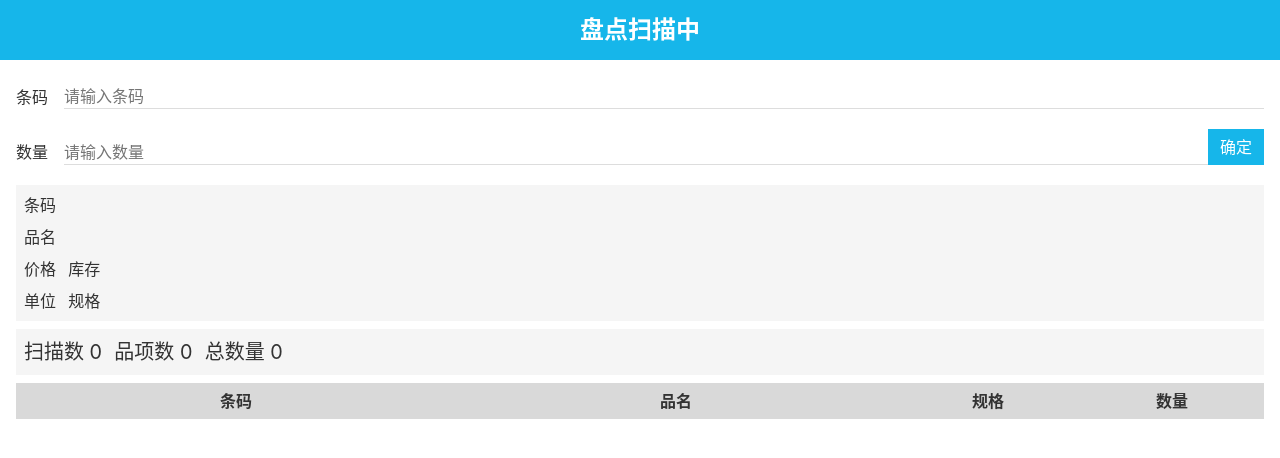
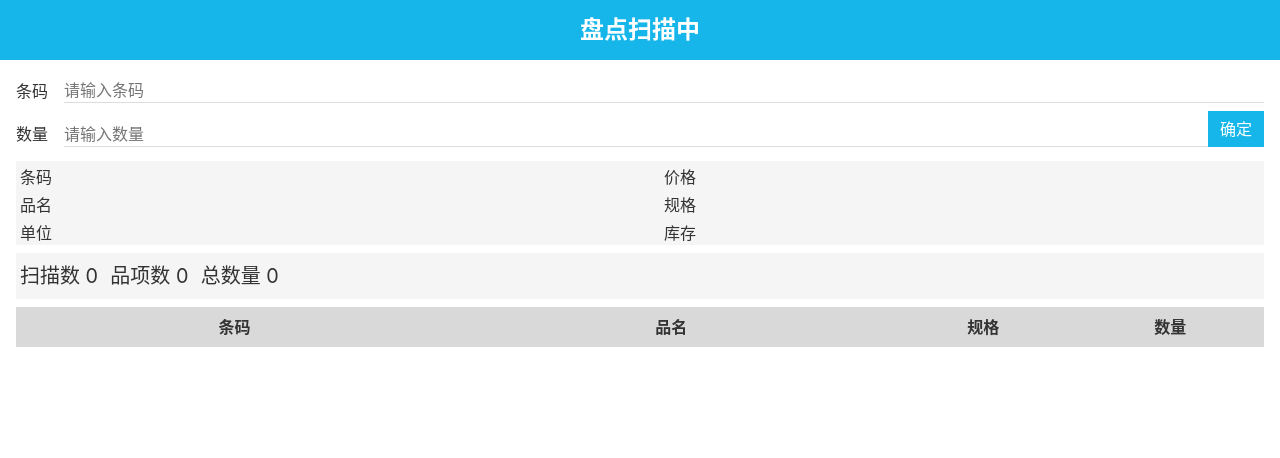
Before and after one commit to Leerongyue/inventory, a Vue app: page /#/home in a window 1280 px wide. Shown: the top 458 px of the page. Built offline with nearby package versions, Linux system fonts and the light colour scheme.

Commit message:
大改css

```diff
--- a/src/components/GoodsList.vue
+++ b/src/components/GoodsList.vue
@@ -1,13 +1,5 @@
 <template>
   <table>
-    <thead>
-    <tr>
-      <th>条码</th>
-      <th>品名</th>
-      <th>规格</th>
-      <th>数量</th>
-    </tr>
-    </thead>
     <tbody>
     <tr v-for="(item,index) in goodsList" :key="index" @click="edit(item)">
       <td>{{item.barcode}}</td>
@@ -20,9 +12,9 @@
 </template>
 
 <script lang="ts">
-  import Vue from 'vue';
-  import {Component, Prop} from 'vue-property-decorator';
-  import {GoodsDetail} from '@/helper/type';
+  import Vue from "vue";
+  import {Component, Prop} from "vue-property-decorator";
+  import {GoodsDetail} from "@/helper/type";
 
   @Component
   export default class GoodsList extends Vue {
@@ -30,7 +22,7 @@
 
     edit(item: GoodsDetail) {
       const {barcode, goodsname, spec, amount} = item;
-      this.$router.push({path: 'edit', query: {barcode, goodsname, spec, amount: amount.toString()}});
+      this.$router.push({path: "edit", query: {barcode, goodsname, spec, amount: amount.toString()}});
     }
   }
 </script>
@@ -41,41 +33,7 @@
   table {
     margin: 0 16px;
 
-    thead {
-      background: rgb(217, 217, 217);
-      line-height: 36px;
-      text-align: center;
-      display: table;
-      table-layout: fixed;
-
-      tr {
-        white-space: nowrap;
-
-        th {
-          &:nth-child(1) {
-            width: calc(35vw - 8px);
-          }
-
-          &:nth-child(2) {
-            width: calc(35vw - 8px);
-          }
-
-          &:nth-child(3) {
-            width: calc(15vw - 8px);
-          }
-
-          &:nth-child(4) {
-            width: calc(15vw - 8px);
-          }
-        }
-      }
-    }
-
     tbody {
-      display: block;
-      height: 60vw;
-      overflow-y: auto;
-
       tr {
         border-bottom: 1px solid $lineColor;
         line-height: 48px;
@@ -89,22 +47,22 @@
           padding: 0 4px;
 
           &:nth-child(1) {
-            width: calc(35vw - 8px);
+            width: 35%;
             overflow-x: auto;
           }
 
           &:nth-child(2) {
-            width: calc(35vw - 8px);
+            width: 35%;
             overflow-x: auto;
           }
 
           &:nth-child(3) {
-            width: calc(15vw - 8px);
+            width: 15%;
             overflow-x: auto;
           }
 
           &:nth-child(4) {
-            width: calc(15vw - 8px);
+            width: 15%;
             overflow-x: auto;
           }
 
--- /dev/null
+++ b/src/style/home.scss
@@ -0,0 +1,118 @@
+@import "src/style/reset";
+
+.home {
+  display: flex;
+  flex-direction: column;
+  height: 100vh;
+
+  .stickyArea {
+
+    .barcodeItem, .amountItem {
+      display: flex;
+      align-items: center;
+      margin: 0 16px;
+      padding: 4px 0;
+
+      span {
+        white-space: nowrap;
+      }
+
+      input {
+        border: none;
+        border-bottom: 1px solid $lineColor;
+        flex-grow: 1;
+        margin-left: 16px;
+      }
+    }
+
+    .detail {
+      display: flex;
+      margin: 0 16px;
+      background: rgb(245, 245, 245);
+
+      ul {
+        li {
+          padding: 4px 0 0 4px;
+        }
+      }
+
+      .left {
+        min-width: 50vw;
+        max-width: 60vw;
+        white-space: nowrap;
+        margin-right: 4px;
+
+        div {
+          padding: 4px 0 0 4px;
+          width: 100%;
+        }
+
+        .goodsname {
+          display: flex;
+          white-space: nowrap;
+
+          .rightSpan {
+            flex-grow: 1;
+            overflow-x: auto;
+            margin-left: 4px;
+          }
+        }
+      }
+    }
+
+    .total {
+      background: rgb(245, 245, 245);
+      margin: 8px 16px;
+      padding: 8px 0 8px 4px;
+      font-size: 20px;
+      white-space: nowrap;
+
+      span {
+        margin-right: 12px;
+      }
+    }
+
+    @media (max-width: 320px) {
+      .total {
+        font-size: 16px;
+      }
+    }
+
+    .thead {
+      background: rgb(217, 217, 217);
+      padding: 8px 0;
+      margin: 0 16px;
+
+      span {
+        display: inline-block;
+
+
+        &:nth-child(1) {
+          text-align: center;
+          width: 35%;
+        }
+
+        &:nth-child(2) {
+          text-align: center;
+          width: 35%;
+        }
+
+        &:nth-child(3) {
+          text-align: center;
+          width: 15%;
+        }
+
+        &:nth-child(4) {
+          text-align: center;
+          width: 15%;
+        }
+      }
+    }
+  }
+
+  .goodslist {
+    flex-grow: 1;
+    overflow: auto;
+    -webkit-overflow-scrolling: touch;
+  }
+}
--- a/src/views/Home.vue
+++ b/src/views/Home.vue
@@ -1,12 +1,7 @@
 <template>
   <div class="home">
+    <div class="stickyArea">
       <Head back="" text="盘点扫描中" :left="left" :right="right"/>
-    <!--    <Item ref="input" text="条码" :value="barcode" placeholder="请输入条码" v-model="barcode"/>-->
-    <!--    <div class="itemWrapper">-->
-    <!--      <Item @keypress.enter.native="inventory" text="数量" :value="amount" placeholder="请输入数量" v-model="amount"-->
-    <!--            class="downItem"/>-->
-    <!--      <Button name="确定" @click.native="inventory"/>-->
-    <!--    </div>-->
       <div class="barcodeItem">
         <span>条码</span>
         <input ref="barcodeInput" placeholder="请输入条码" type="text" v-model="barcode">
@@ -17,41 +12,59 @@
         <Button name="确定" @click.native="inventory"/>
       </div>
       <div class="detail">
-      <div>条码 {{currentGood.barcode}}</div>
-      <div class="goodsname">品名 {{currentGood.goodsname}}</div>
-      <div class="stockandprice">
-        <span class="price">价格 {{currentGood.retailprice}}</span>
-        <span>库存 {{currentGood.stocknum}}</span>
+        <div class="left">
+          <div>
+            条码 {{currentGood.barcode}}
           </div>
-      <div class="specandunit">
-        <span class="unit">单位 {{currentGood.unitname}}</span>
-        <span>规格 {{currentGood.spec}}</span>
+          <div class="goodsname">
+            <span>品名</span>
+            <span class="rightSpan">
+            {{currentGood.goodsname}}
+          </span>
           </div>
+          <div>
+            单位 {{currentGood.unitname}}
+          </div>
+        </div>
+        <ul>
+          <li>价格 {{currentGood.retailprice}}</li>
+          <li>规格 {{currentGood.spec}}</li>
+          <li>库存 {{currentGood.stocknum}}</li>
+        </ul>
       </div>
       <div class="total">
         <span>扫描数 {{scanAmount}}</span>
         <span>品项数 {{kindAmount}}</span>
         <span>总数量 {{totalAmount}}</span>
       </div>
+      <div class="thead">
+        <span><strong>条码</strong></span>
+        <span><strong>品名</strong></span>
+        <span><strong>规格</strong></span>
+        <span><strong>数量</strong></span>
+      </div>
+    </div>
+    <div class="goodslist">
       <GoodsList :goods-list="goodsList"/>
+    </div>
   </div>
 </template>
 
 <script lang="ts">
-  import Vue from 'vue';
-  import {Component} from 'vue-property-decorator';
-  import Item from '@/components/Item.vue';
-  import Head from '@/components/Head.vue';
-  import GoodsList from '@/components/GoodsList.vue';
-  import {Goods, GoodsDetail} from '@/helper/type';
-  import {copy} from '@/helper/copy';
-  import {HomeInitData} from '@/helper/initData';
-  import {message} from 'ant-design-vue';
-  import dayjs from 'dayjs';
-  import {pushGood} from '@/helper/pushGood';
-  import Button from '@/components/Button.vue';
-  import AV from 'leancloud-storage';
-  import {myFocus} from '@/helper/myFocus';
+  import Vue from "vue";
+  import {Component} from "vue-property-decorator";
+  import Item from "@/components/Item.vue";
+  import Head from "@/components/Head.vue";
+  import GoodsList from "@/components/GoodsList.vue";
+  import {Goods, GoodsDetail} from "@/helper/type";
+  import {copy} from "@/helper/copy";
+  import {HomeInitData} from "@/helper/initData";
+  import {message} from "ant-design-vue";
+  import dayjs from "dayjs";
+  import {pushGood} from "@/helper/pushGood";
+  import Button from "@/components/Button.vue";
+  import AV from "leancloud-storage";
+  import {myFocus} from "@/helper/myFocus";
 
   @Component({
     components: {Button, GoodsList, Head, Item}
@@ -59,8 +72,8 @@
   export default class Home extends Vue {
     left = false;
     right = false;
-    barcode = '';
-    amount = '';
+    barcode = "";
+    amount = "";
     scanAmount = 0;
     kindAmount = 0;
     totalAmount = 0;
@@ -72,8 +85,13 @@
     }
 
     created() {
-      this.$store.commit('getGoods');
-      this.$store.commit('getAmount');
+      const div = document.querySelector(".stickyArea");
+      if (div) {
+        console.log(div.getBoundingClientRect());
+      }
+
+      this.$store.commit("getGoods");
+      this.$store.commit("getAmount");
       const goodsArr = copy(this.$store.state.goodsList) as GoodsDetail[];
       const amountArr = goodsArr.map((i: GoodsDetail) => i.amount);
       const amountObj = copy(this.$store.state.amount);
@@ -84,43 +102,31 @@
       this.goodsList = copy<GoodsDetail>(this.$store.state.goodsList);
     }
 
-    // mounted() {
-    //   AV.init({
-    //     appId: 'jOxSvWBk0BRn4S3ANnFqm1KM-9Nh9j0Va',
-    //     appKey: 'f8HRI4khWoid9Y39SnAw2xME',
-    //     serverURL: 'https://joxsvwbk.lc-cn-e1-shared.com'
-    //   });
-    //   const query = new AV.Query('Data');
-    //   query.get('5f912f24613a66706cf95ac0').then((data: any) => {
-    //     console.log(JSON.parse(data._hashedJSON.data));
-    //   });
-    // }
-
     async inventory() {
       if (!this.barcode) {
-        message.info('请输入条码', 0.5);
+        message.info("请输入条码", 0.5);
         myFocus(this.$refs.barcodeInput as HTMLInputElement);
         return;
       }
       if (!this.amount) {
-        message.info('请输入数量', 0.5);
+        message.info("请输入数量", 0.5);
         myFocus(this.$refs.amountInput as HTMLInputElement);
         return;
       }
       const value = {creater: this.amount, barcode: this.barcode};
       const res = await this.$store.dispatch(
-        'getResponse',
-        {url: '/sssoa/infogoods/query', method: 'POST', value: JSON.stringify(value)});
+        "getResponse",
+        {url: "/sssoa/infogoods/query", method: "POST", value: JSON.stringify(value)});
       await this.$store.dispatch(
-        'getResponse',
-        {url: '/sssoa/infogoods/query', method: 'POST', value: JSON.stringify(value)});
+        "getResponse",
+        {url: "/sssoa/infogoods/query", method: "POST", value: JSON.stringify(value)});
       // console.log(JSON.stringify(res.data));
       // console.log(JSON.stringify(res.data.resultObj[0].infodata));
-      if (res.data.err_msg === '无商品信息！') {
-        message.info('无商品信息', 0.5);
+      if (res.data.err_msg === "无商品信息！") {
+        message.info("无商品信息", 0.5);
         myFocus(this.$refs.barcodeInput as HTMLInputElement);
-        this.barcode = '';
-        this.amount = '';
+        this.barcode = "";
+        this.amount = "";
         return;
       }
       this.scanAmount += 1;
@@ -135,101 +141,28 @@
         if (barcodeArr.includes(this.barcode)) {//有商品记录，条码重复，品项数不变，商品列表不变
           const existedGood = this.goodsList.filter((i: GoodsDetail) => i.barcode === this.currentGood.barcode)[0];
           existedGood.amount += parseInt(this.amount);
-          existedGood.createdAt = dayjs().format('YYYY-MM-DD HH:mm:ss.000');
+          existedGood.createdAt = dayjs().format("YYYY-MM-DD HH:mm:ss.000");
           this.goodsList.sort((a, b) => dayjs(b.createdAt).valueOf() - dayjs(a.createdAt).valueOf());
         } else {//有商品记录，条码不同，品项数+1，商品列表+1
           this.kindAmount += 1;
           pushGood(this.goodsList, this.currentGood, this.amount);
         }
       }
-      this.$store.commit('saveGood', {goodsList: this.goodsList});
-      this.$store.commit('saveAmount', {
+      this.$store.commit("saveGood", {goodsList: this.goodsList});
+      this.$store.commit("saveAmount", {
         amount: {
           scanAmount: this.scanAmount,
           kindAmount: this.kindAmount,
           totalAmount: this.totalAmount
         }
       });
-      this.barcode = '';
-      this.amount = '';
+      this.barcode = "";
+      this.amount = "";
       myFocus(this.$refs.barcodeInput as HTMLInputElement);
     }
   }
 </script>
 
 <style lang="scss" scoped>
-  @import "src/style/reset";
-
-  .home {
-    display: flex;
-    flex-direction: column;
-
-    /*.itemWrapper {*/
-    /*  display: flex;*/
-    /*  align-items: center;*/
-    /*  margin: 0 16px;*/
-
-    /*  .downItem {*/
-    /*    flex-grow: 1;*/
-    /*  }*/
-
-    /*  ::v-deep .item {*/
-    /*    margin-left: 0;*/
-    /*  }*/
-    /*}*/
-    .barcodeItem, .amountItem {
-      display: flex;
-      align-items: center;
-      margin: 0 16px;
-      padding: 10px 0;
-
-      span {
-        white-space: nowrap;
-      }
-
-      input {
-        border: none;
-        border-bottom: 1px solid $lineColor;
-        flex-grow: 1;
-        margin-left: 16px;
-      }
-    }
-
-    .detail {
-      margin: 0 16px;
-      background: rgb(245, 245, 245);
-
-      div {
-        margin: 8px;
-      }
-
-      .goodsname {
-        word-break: break-all;
-      }
-
-      .stockandprice {
-        .price {
-          margin-right: 8px;
-        }
-      }
-
-      .specandunit {
-        .unit {
-          margin-right: 8px;
-        }
-      }
-    }
-
-
-    .total {
-      background: rgb(245, 245, 245);
-      margin: 8px 16px;
-      padding: 8px 0 8px 8px;
-      font-size: 20px;
-
-      span {
-        margin-right: 12px;
-      }
-    }
-  }
+  @import "src/style/home";
 </style>
```
Also changed, not shown: src/components/Head.vue (+3 -6 lines). Lines whose indentation alone changed are shown as unchanged.
